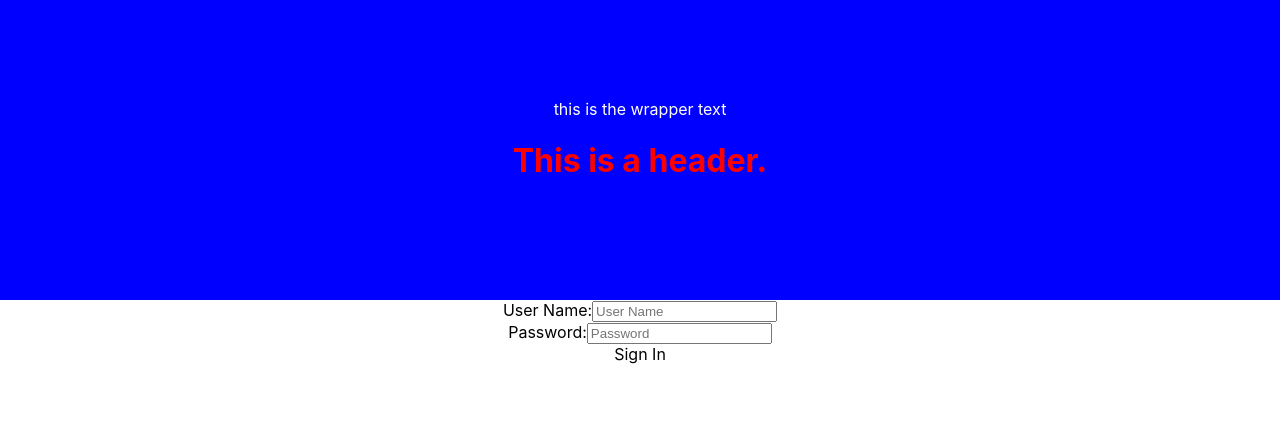
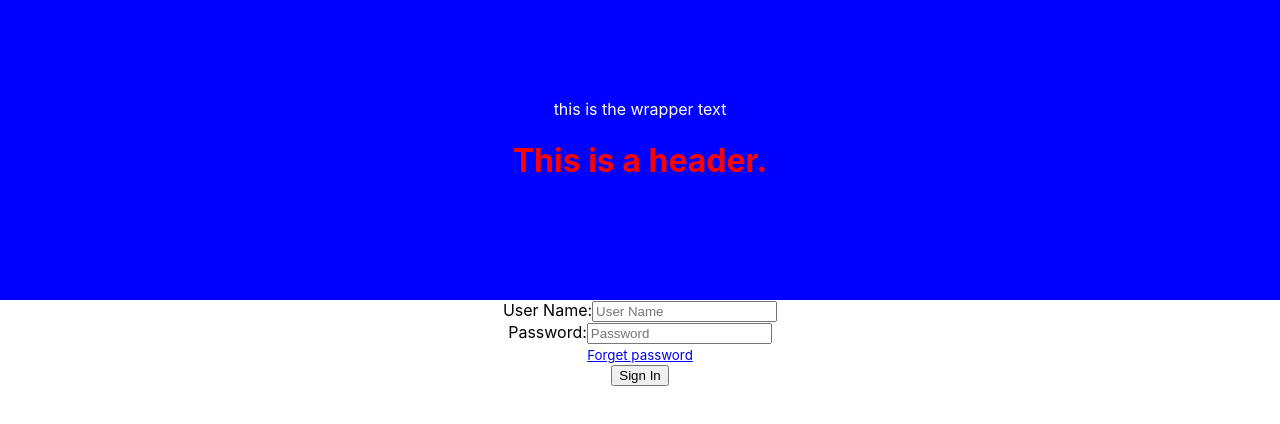
Before and after one commit to chloefullstack/chloe-react, a React (Create React App) app: page / in a window 1280 px wide. Shown: the top 424 px of the page. Built offline with nearby package versions, Linux system fonts and the light colour scheme.

Commit message:
change button color onClick signin

```diff
--- a/src/components/SignForm.js
+++ b/src/components/SignForm.js
@@ -1,7 +1,11 @@
 import React, { Component } from 'react';
 
 class SignForm extends Component {
+    onClickSignIn(e) {
+        console.log(e.target);
+        e.target.style.background='red'
 
+    }
     render() {
         let { userName, password, onValueChange } = this.props
         return <div>
@@ -13,8 +17,9 @@ class SignForm extends Component {
                 Password:
                 <input placeholder='Password' value={password} name='password' onChange={onValueChange}/>
             </div>
+            <small><a href='#'>Forget password</a></small>
             <div>
-                Sign In
+                <button onClick={this.onClickSignIn}>Sign In</button>
             </div>
         </div>
     }
```
